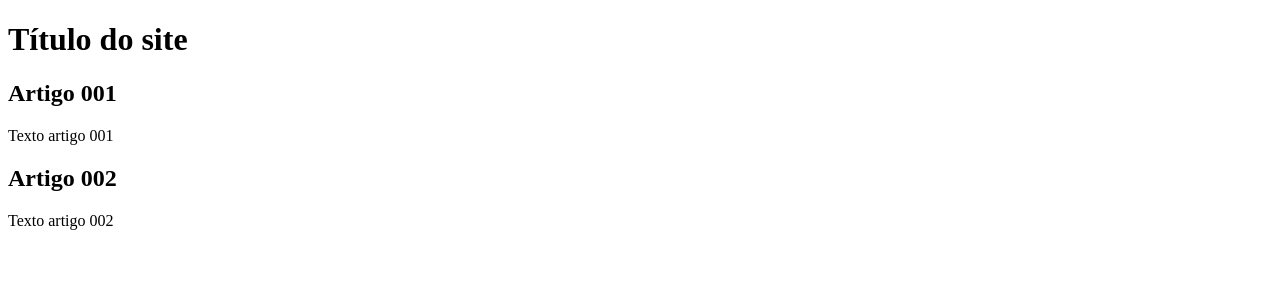
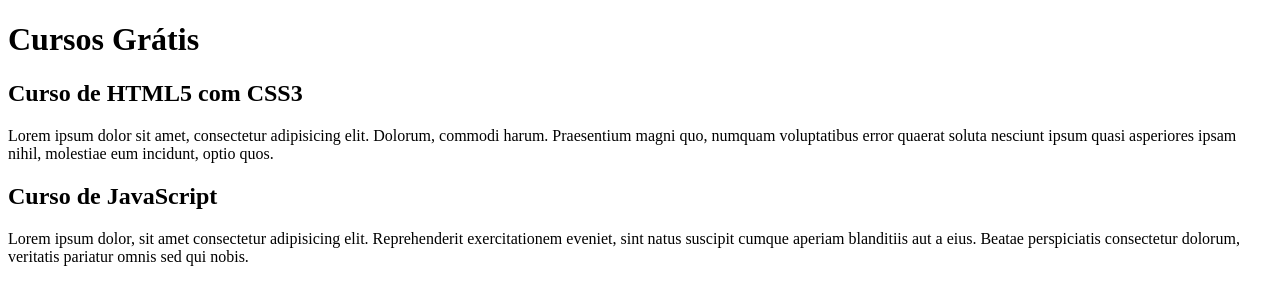
Before and after one commit to jeymesonpessoa/projeto-site, a plain HTML site: page index.html in a window 1280 px wide. Drawn offline with Linux system fonts and the light colour scheme.

Commit message:
comecei a escrever o conteúdo

```diff
--- a/index.html
+++ b/index.html
@@ -4,20 +4,20 @@
     <meta charset="UTF-8">
     <meta http-equiv="X-UA-Compatible" content="IE=edge">
     <meta name="viewport" content="width=device-width, initial-scale=1.0">
-    <title>Título do site</title>
+    <title></title>
 </head>
 <body>
     <main>
         <header>
-            <h1>Título do site</h1>
+            <h1>Cursos Grátis</h1>
         </header>
         <article>
-            <h2>Artigo 001</h2>
-            <p>Texto artigo 001</p>
+            <h2>Curso de HTML5 com CSS3</h2>
+            <p>Lorem ipsum dolor sit amet, consectetur adipisicing elit. Dolorum, commodi harum. Praesentium magni quo, numquam voluptatibus error quaerat soluta nesciunt ipsum quasi asperiores ipsam nihil, molestiae eum incidunt, optio quos.</p>
         </article>
         <article>
-            <h2>Artigo 002</h2>
-            <p>Texto artigo 002</p>
+            <h2>Curso de JavaScript</h2>
+            <p>Lorem ipsum dolor, sit amet consectetur adipisicing elit. Reprehenderit exercitationem eveniet, sint natus suscipit cumque aperiam blanditiis aut a eius. Beatae perspiciatis consectetur dolorum, veritatis pariatur omnis sed qui nobis.</p>
         </article>
     </main>
 
```
